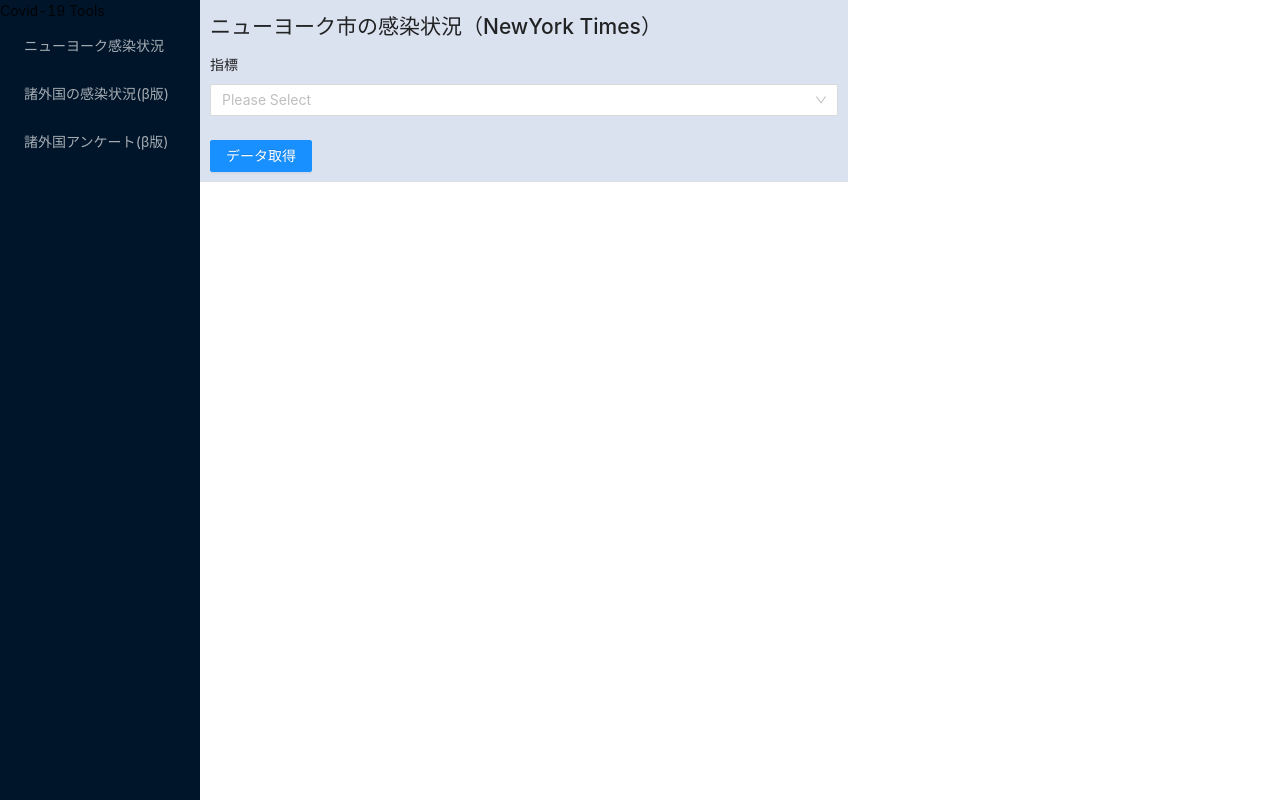
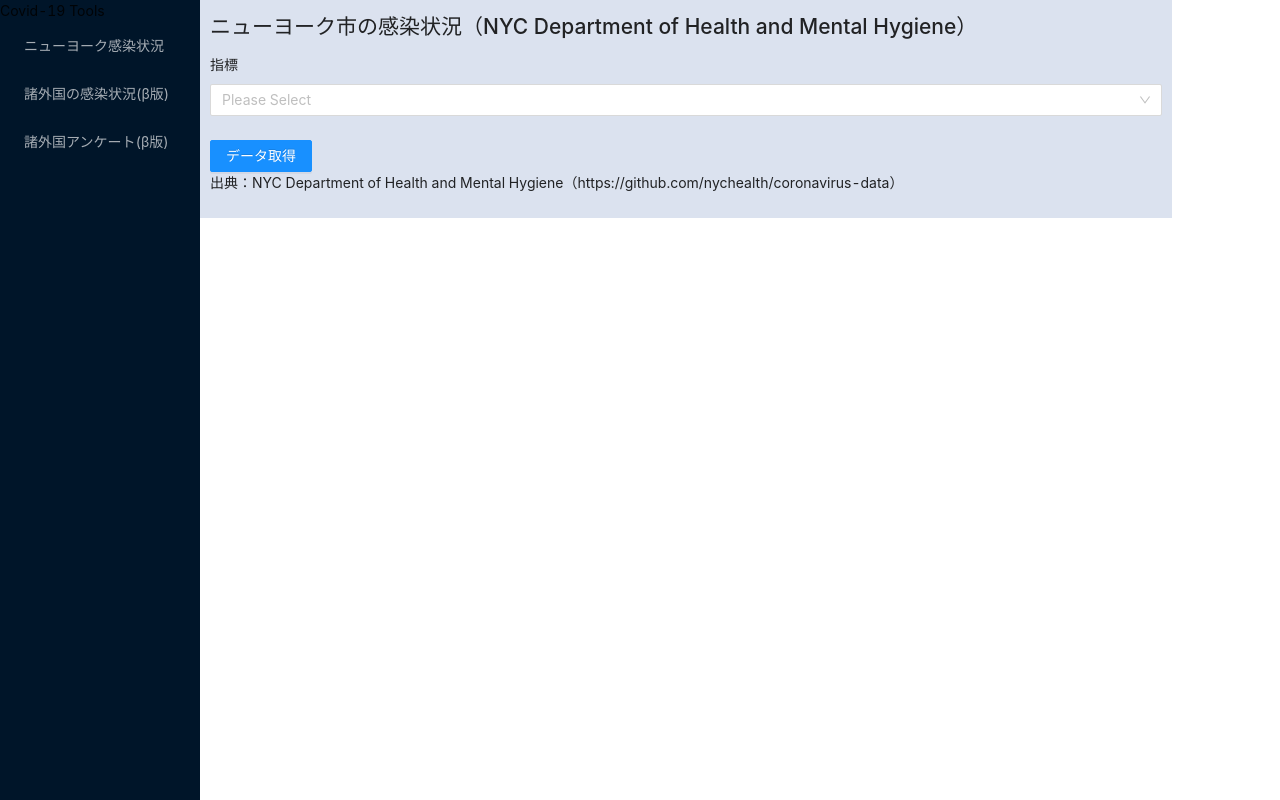
Before and after one commit to devkerosan/covid-tools, a React (Create React App) app: page / in a window 1280 px wide. Built offline with nearby package versions, Linux system fonts and the light colour scheme; no server answers.

Commit message:
add citation

```diff
--- a/src/DisplayJHUData.tsx
+++ b/src/DisplayJHUData.tsx
@@ -1,4 +1,4 @@
-import { Select, Button } from 'antd';
+import { Select, Button, Typography } from 'antd';
 import Form from 'antd/lib/form/Form';
 import FormItem from 'antd/lib/form/FormItem';
 import { useEffect, useState } from 'react';
@@ -6,6 +6,7 @@ import ExportData from './modules/ExportData';
 import FetchJHUData from './modules/FetchJHUData';
 import FormatJHUData from './modules/FormatJHUData';
 const { Option } = Select;
+const { Text } = Typography;
 
 const DisplayJHUData: React.FC<{ display: string }> = (props) => {
     if (localStorage.getItem("country2") === null) {
@@ -90,6 +91,7 @@ const DisplayJHUData: React.FC<{ display: string }> = (props) => {
                 </FormItem>
             </Form>
             <Button type="primary" className="fetchButton" onClick={handleClick}>データ取得</Button>
+            <p><Text>出典：Hannah Ritchie, Edouard Mathieu, Lucas Rodés-Guirao, Cameron Appel, Charlie Giattino, Esteban Ortiz-Ospina, Joe Hasell, Bobbie Macdonald, Diana Beltekian and Max Roser (2020) - "Coronavirus Pandemic (COVID-19)". Published online at OurWorldInData.org. Retrieved from: 'https://ourworldindata.org/coronavirus' [Online Resource]</Text></p>
         </div>
     )
 };
--- a/src/DisplayNYCData.tsx
+++ b/src/DisplayNYCData.tsx
@@ -1,8 +1,9 @@
-import { Form, Select, Button } from "antd";
+import { Form, Select, Button, Typography } from "antd";
 import FormItem from "antd/lib/form/FormItem";
 import { useEffect, useState } from "react";
 import ExportData from "./modules/ExportData";
 const { Option } = Select;
+const { Text } = Typography;
 
 const ExportNYCData = (data: string[], indicator: string) => {
     const index = indicator === "new_cases" ? 0 : 1;
@@ -47,7 +48,7 @@ const DisplayNYCData: React.FC<{ display: string }> = (props) => {
     }, []);
     return (
         <div className='fetchdata' style={{ display: props.display }}>
-            <h2>ニューヨーク市の感染状況（NewYork Times）</h2>
+            <h2>ニューヨーク市の感染状況（NYC Department of Health and Mental Hygiene）</h2>
             <Form layout="vertical">
                 <FormItem label="指標">
                     <Select allowClear placeholder="Please Select" style={{ width: '100%' }} onChange={handleIndicatorChange}>
@@ -57,6 +58,7 @@ const DisplayNYCData: React.FC<{ display: string }> = (props) => {
                 </FormItem>
             </Form>
             <Button type="primary" className="fetchButton" onClick={handleClick}>データ取得</Button>
+            <p><Text>出典：NYC Department of Health and Mental Hygiene（https://github.com/nychealth/coronavirus-data）</Text></p>
         </div>
     )
 };
--- a/src/DisplaySurveyData.tsx
+++ b/src/DisplaySurveyData.tsx
@@ -128,6 +128,7 @@ const DisplaySurveyData: React.FC<{ display: string }> = (props) => {
                 </FormItem> */}
             </Form>
             <Button type="primary" className="fetchButton" onClick={handleClick}>データ取得</Button>
+            <p><Text>出典：The University of Maryland Social Data Science Center Global COVID-19 Trends and Impact Survey, in partnership with Facebook（https://gisumd.github.io/COVID-19-API-Documentation/）</Text></p>
             {/* <FormatDataForTable TableValue={data} /> */}
         </div>
     );
--- a/src/FetchData.css
+++ b/src/FetchData.css
@@ -1,5 +1,5 @@
 .fetchdata {
     background-color: #DBE2EF;
-    width: 60%;
+    width: 90%;
     padding: 10px;
 }
```
